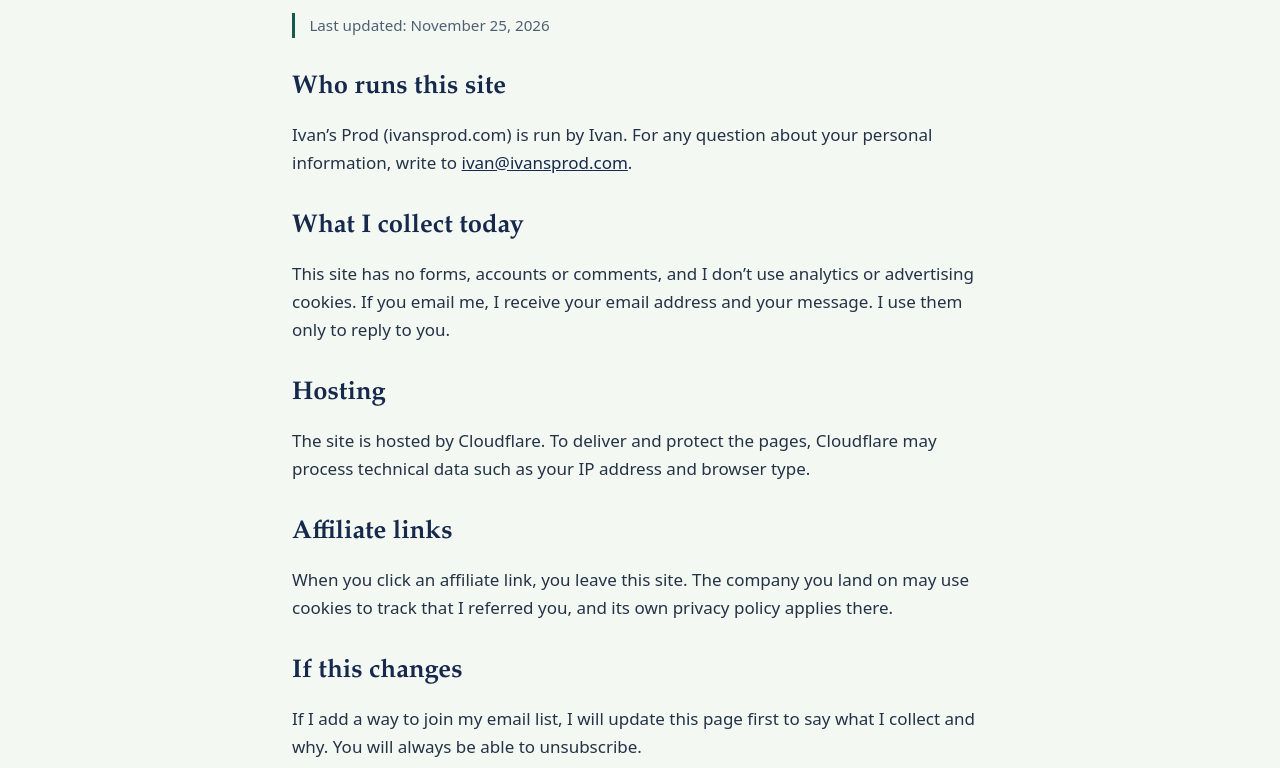
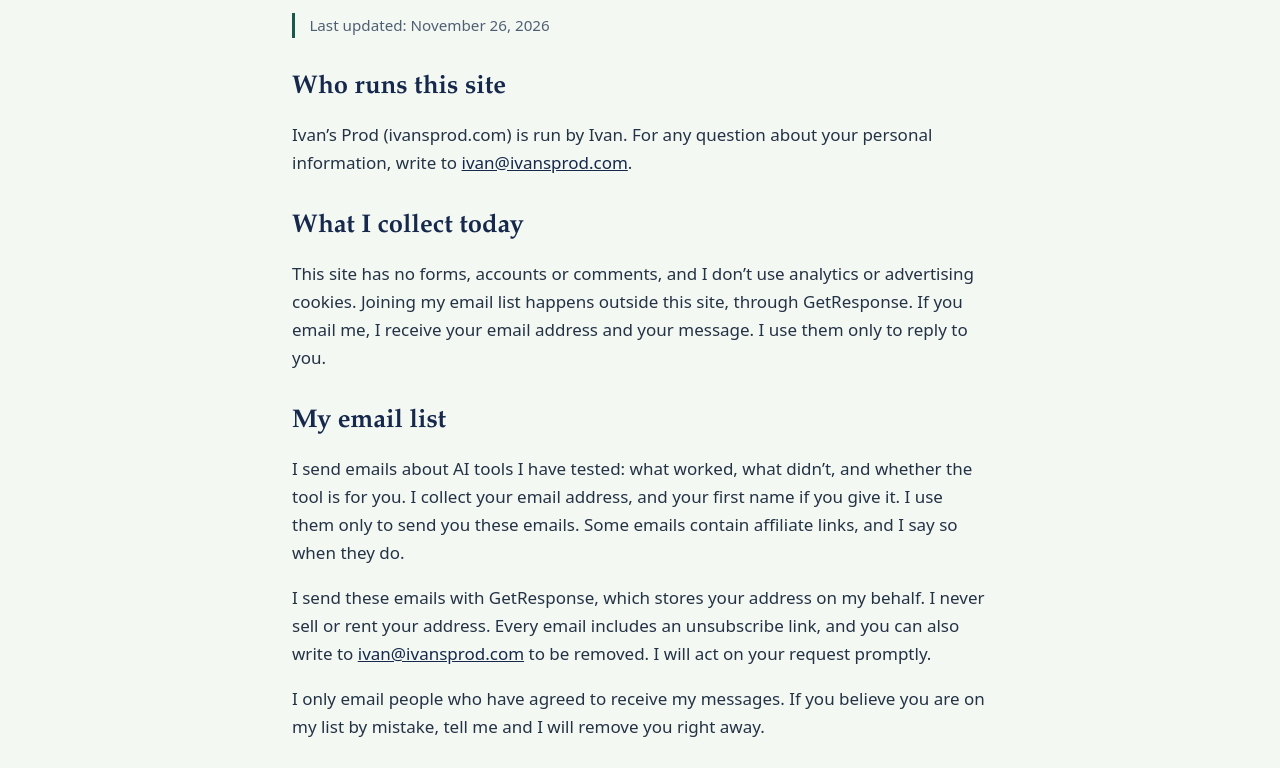
Before and after one commit to pglinfo-coder/ivansprod-site, an Astro site: page /privacy in a window 1280 px wide. Shown: the part 184-952 px from the top of the page. Built offline with nearby package versions, Linux system fonts and the light colour scheme; Astro itself is replaced by a stand-in of ours.

Commit message:
Add files via upload

```diff
--- a/src/pages/privacy.astro
+++ b/src/pages/privacy.astro
@@ -3,17 +3,21 @@ import Base from '../layouts/Base.astro';
 ---
 <Base title="Privacy policy" description="What personal information Ivan’s Prod collects, and what it doesn’t.">
   <h1>Privacy policy</h1>
-  <p class="note">Last updated: November 25, 2026</p>
+  <p class="note">Last updated: November 26, 2026</p>
   <h2>Who runs this site</h2>
   <p>Ivan’s Prod (ivansprod.com) is run by Ivan. For any question about your personal information, write to <a href="mailto:ivan@ivansprod.com">ivan@ivansprod.com</a>.</p>
   <h2>What I collect today</h2>
-  <p>This site has no forms, accounts or comments, and I don’t use analytics or advertising cookies. If you email me, I receive your email address and your message. I use them only to reply to you.</p>
+  <p>This site has no forms, accounts or comments, and I don’t use analytics or advertising cookies. Joining my email list happens outside this site, through GetResponse. If you email me, I receive your email address and your message. I use them only to reply to you.</p>
+  <h2>My email list</h2>
+  <p>I send emails about AI tools I have tested: what worked, what didn’t, and whether the tool is for you. I collect your email address, and your first name if you give it. I use them only to send you these emails. Some emails contain affiliate links, and I say so when they do.</p>
+  <p>I send these emails with GetResponse, which stores your address on my behalf. I never sell or rent your address. Every email includes an unsubscribe link, and you can also write to <a href="mailto:ivan@ivansprod.com">ivan@ivansprod.com</a> to be removed. I will act on your request promptly.</p>
+  <p>I only email people who have agreed to receive my messages. If you believe you are on my list by mistake, tell me and I will remove you right away.</p>
   <h2>Hosting</h2>
   <p>The site is hosted by Cloudflare. To deliver and protect the pages, Cloudflare may process technical data such as your IP address and browser type.</p>
   <h2>Affiliate links</h2>
   <p>When you click an affiliate link, you leave this site. The company you land on may use cookies to track that I referred you, and its own privacy policy applies there.</p>
   <h2>If this changes</h2>
-  <p>If I add a way to join my email list, I will update this page first to say what I collect and why. You will always be able to unsubscribe.</p>
+  <p>If I change how I collect or use personal information, I will update this page first and show the date above.</p>
   <h2>Your choices</h2>
   <p>You can ask me what personal information I hold about you, and ask me to correct or delete it, by writing to the address above.</p>
 </Base>
```
